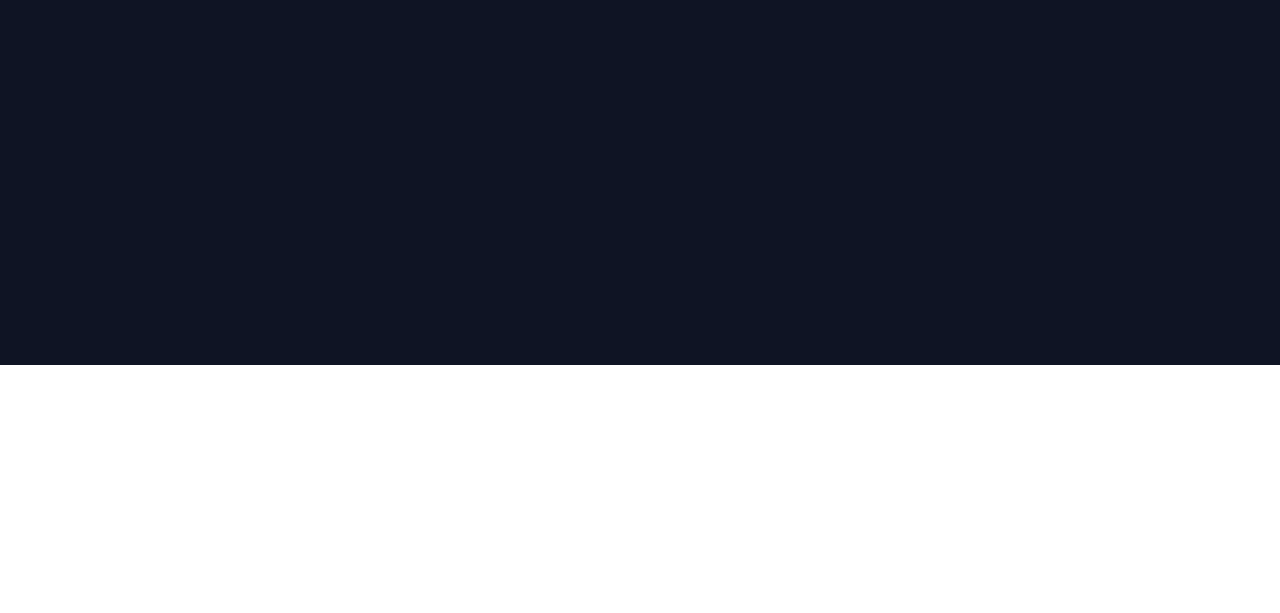
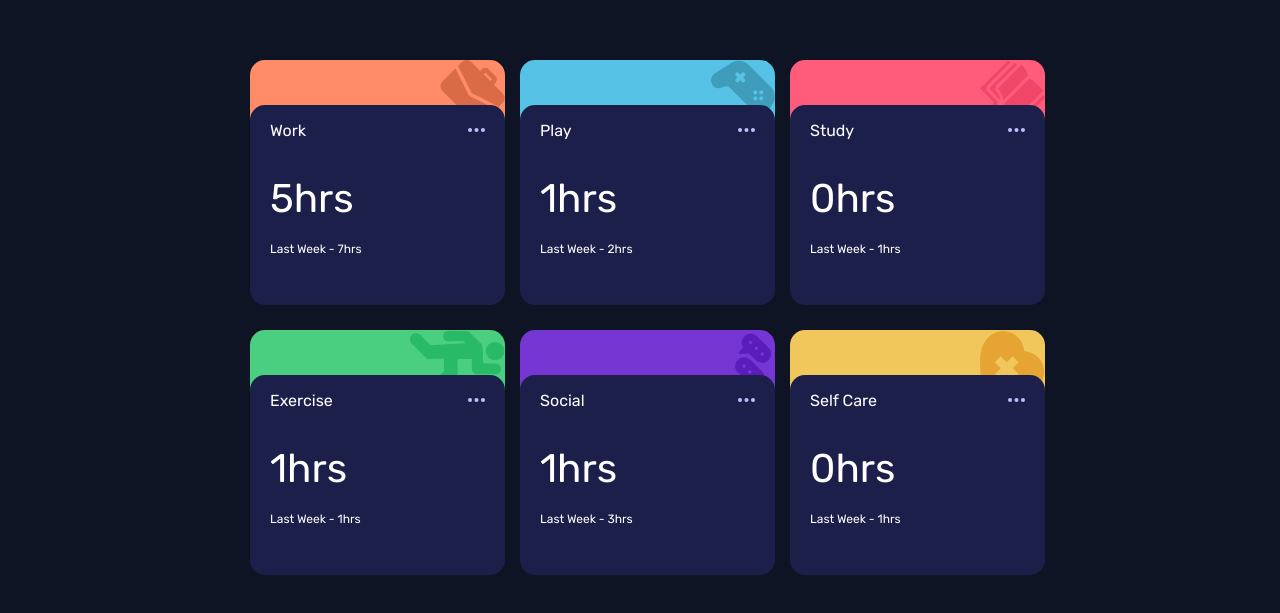
Before and after one commit to ConnorDeaneUZ/fm-time-tracking-app, a Nuxt app: page / in a window 1280 px wide. Shown: the part 145-758 px from the top of the page. Built offline with nearby package versions, Linux system fonts and the light colour scheme; no server answers.

Commit message:
tracker card background colours

```diff
--- a/components/global/TrackerCard.vue
+++ b/components/global/TrackerCard.vue
@@ -1,6 +1,6 @@
 <template>
   <section class="tracker-card">
-    <div class="tracker-card-upper">
+    <div class="tracker-card-upper" :class="`tracker-card-upper-${headerColor}`">
       <img :src="headerImage" alt="">
     </div>
     <div class="tracker-card-lower">
@@ -34,6 +34,10 @@ export default {
       required: true
     },
     headerImage: {
+      type: String,
+      required: true
+    },
+    headerColor: {
       type: String,
       required: true
     }
@@ -121,4 +125,31 @@ export default {
 .icon {
   height: 4px;
 }
+
+.tracker-card-upper {
+
+  &-orange {
+    background-color: colorPaletteSetting(primary-light-red-work)
+  }
+
+  &-blue {
+    background-color: colorPaletteSetting(primary-light-blue);
+  }
+
+  &-pink {
+    background-color: colorPaletteSetting(primary-light-red-study);
+  }
+
+  &-green {
+    background-color: colorPaletteSetting(primary-lime-green);
+  }
+
+  &-purple {
+    background-color: colorPaletteSetting(primary-violet);
+  }
+
+  &-yellow {
+    background-color: colorPaletteSetting(primary-orange);
+  }
+}
 </style>
--- a/config/data.json
+++ b/config/data.json
@@ -2,6 +2,7 @@
   {
     "title": "Work",
     "image": "/images/icon-work.svg",
+    "color": "orange",
     "timeframes": {
       "daily": {
         "current": 5,
@@ -20,6 +21,7 @@
   {
     "title": "Play",
     "image": "/images/icon-play.svg",
+    "color": "blue",
     "timeframes": {
       "daily": {
         "current": 1,
@@ -38,6 +40,7 @@
   {
     "title": "Study",
     "image": "/images/icon-study.svg",
+    "color": "pink",
     "timeframes": {
       "daily": {
         "current": 0,
@@ -56,6 +59,7 @@
   {
     "title": "Exercise",
     "image": "/images/icon-exercise.svg",
+    "color": "green",
     "timeframes": {
       "daily": {
         "current": 1,
@@ -74,6 +78,7 @@
   {
     "title": "Social",
     "image": "/images/icon-social.svg",
+    "color": "purple",
     "timeframes": {
       "daily": {
         "current": 1,
@@ -92,6 +97,7 @@
   {
     "title": "Self Care",
     "image": "/images/icon-self-care.svg",
+    "color": "yellow",
     "timeframes": {
       "daily": {
         "current": 0,
--- a/nuxt.config.js
+++ b/nuxt.config.js
@@ -21,6 +21,7 @@ export default {
 
   // Global CSS: https://go.nuxtjs.dev/config-css
   css: [
+
   ],
 
   // Plugins to run before rendering page: https://go.nuxtjs.dev/config-plugins
--- a/pages/index.vue
+++ b/pages/index.vue
@@ -2,26 +2,29 @@
   <section class="container">
     <profile-card @timeframe="timeframeUpdate" />
 
-    <div class="trackers-wrapper">
+    <div class="trackers-wrapper" v-if="timeData">
       <div class="trackers" v-for="card in timeData" :key="card.index">
 
       <tracker-card v-if="timeframe == 'Daily'"
       :title="card.title"
       :hours="card.timeframes.daily.current"
       :previous="card.timeframes.daily.previous"
-      :headerImage="card.image" />
+      :headerImage="card.image"
+      :headerColor="card.color" />
 
       <tracker-card v-if="timeframe == 'Weekly'"
       :title="card.title"
       :hours="card.timeframes.weekly.current"
       :previous="card.timeframes.weekly.previous"
-      :headerImage="card.image" />
+      :headerImage="card.image"
+      :headerColor="card.color" />
 
       <tracker-card v-if="timeframe == 'Monthly'"
       :title="card.title"
       :hours="card.timeframes.monthly.current"
       :previous="card.timeframes.monthly.previous"
-      :headerImage="card.image" />
+      :headerImage="card.image"
+      :headerColor="card.color" />
 
     </div>
     </div>
@@ -45,7 +48,7 @@ export default {
 
   data:() => ({
     timeData: data,
-    timeframe: null
+    timeframe: 'Daily'
   }),
 
   methods: {
@@ -70,7 +73,7 @@ body {
   justify-content: center;
   flex-direction: column;
   align-items: center;
-  height: auto;
+  height: 110vh;
   width: 100%;
   background-color: colorPaletteSetting(neutral-xtra-dark-blue);
 
```
